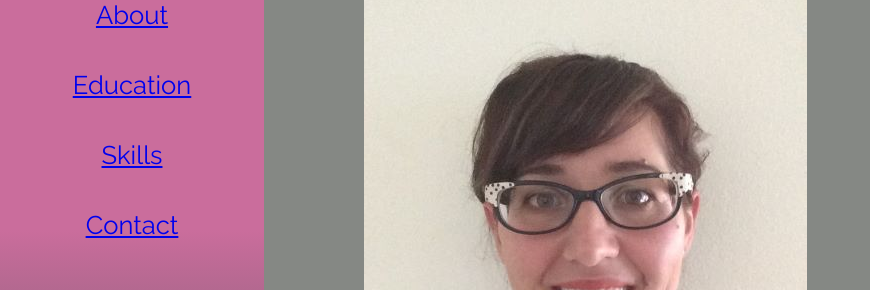
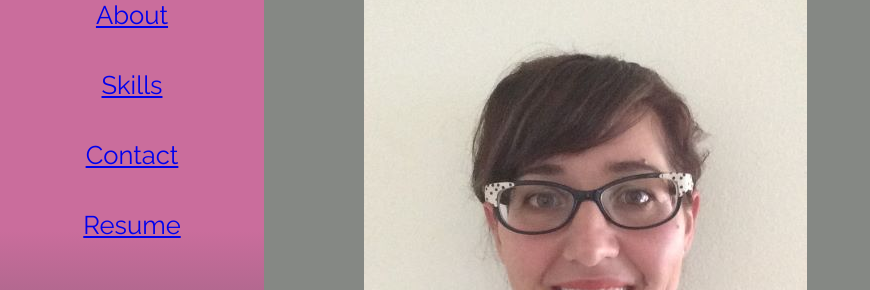
Before and after one commit to nparker80/Najla_Coding_Portfolio, a React (Create React App) app: page / in a window 1280 px wide. Shown: the part 170-460 px from the top of the page, without its empty margins (0-870 px from the left). Built offline with nearby package versions, Linux system fonts and the light colour scheme.

Commit message:
Add anchor to resume

```diff
--- a/src/components/Navbar.js
+++ b/src/components/Navbar.js
@@ -22,9 +22,9 @@ class Navbar extends Component {
         <ul>
           <Navitem item="Home" tolink="/" activec={this.activeitem}></Navitem>
           <Navitem item="About" tolink="/about" activec={this.activeitem}></Navitem>
-          <Navitem item="Education" tolink="/education" activec={this.activeitem}></Navitem>
           <Navitem item="Skills" tolink="/skills" activec={this.activeitem}></Navitem>
           <Navitem item="Contact" tolink="/contact" activec={this.activeitem}></Navitem>
+          <a href="Najla_Parker_Resume.pdf" download>Resume</a>
         </ul>
       </nav>
     )
```
